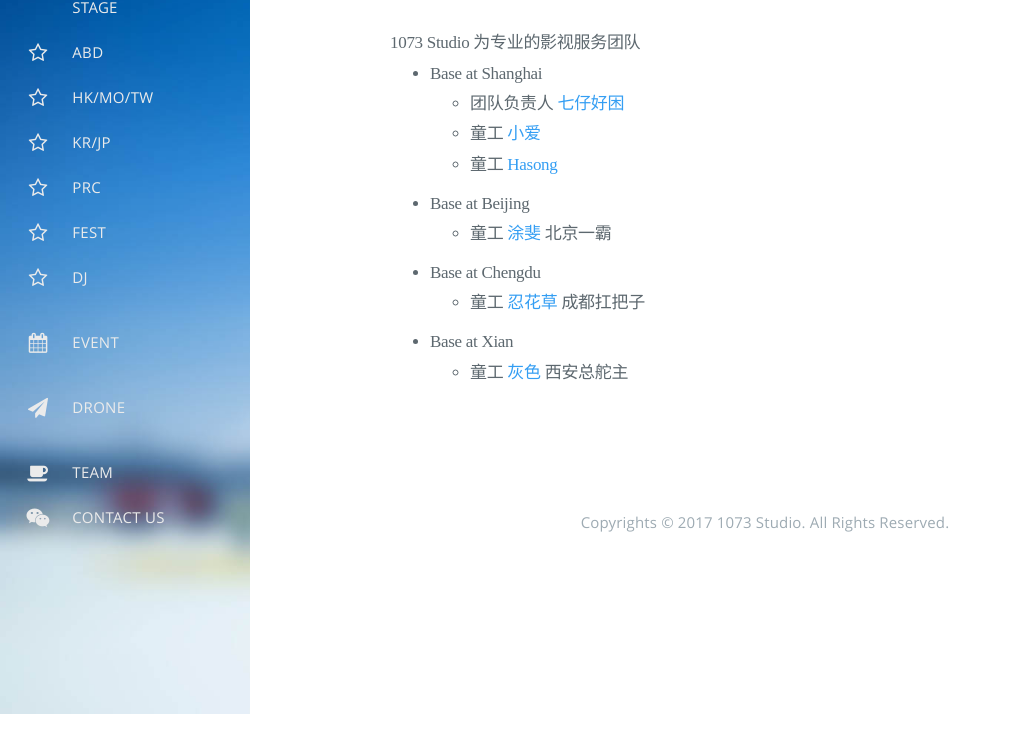
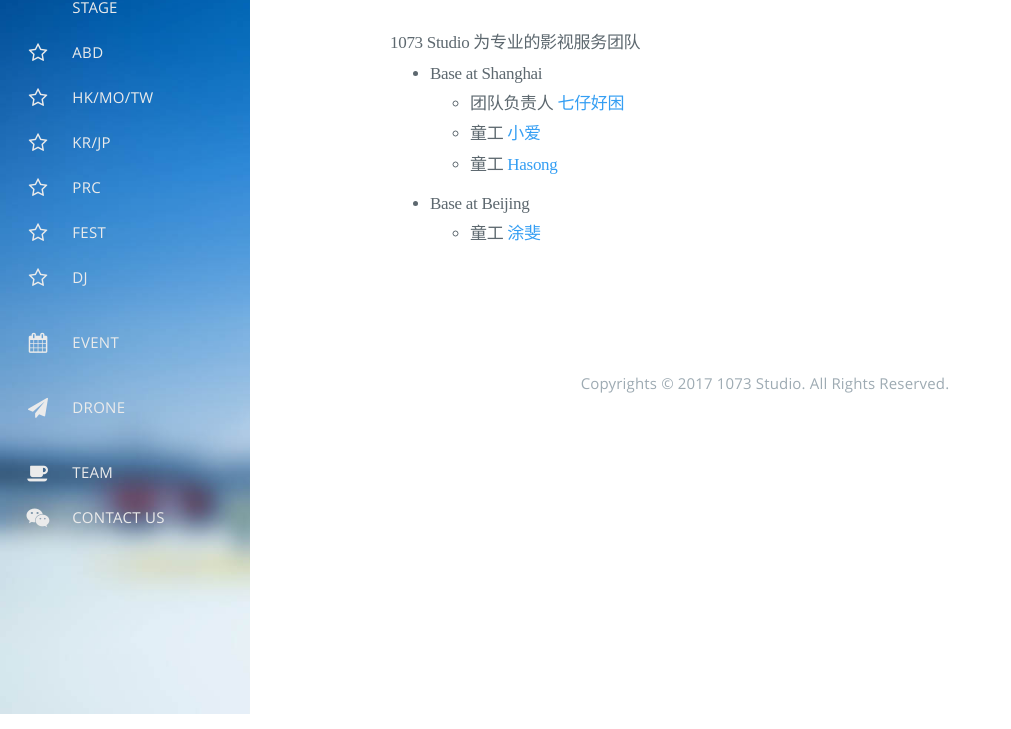
Before and after one commit to 1073Studio/main-site, a plain HTML site: page 1073-team/index.html in a window 1280 px wide. Shown: the part 86-815 px from the top of the page, without its empty margins (0-1011 px from the left). Drawn offline with Linux system fonts and the light colour scheme; some icons are missing; a web font is replaced by a local one.

Commit message:
Site updated: 2017-06-13 00:36:15

```diff
--- a/1073-team/index.html
+++ b/1073-team/index.html
@@ -11,16 +11,16 @@
 
 
 
-    <meta name="description" content="1073 Studio 为专业的影视服务团队  Base at Shanghai 团队负责人    七仔好困 童工        小爱 童工        Hasong   Base at Beijing 童工        涂斐 北京一霸   Base at Chengdu 童工        忍花草 成都扛把子   Base at Xian 童工        灰色 西安总舵主">
+    <meta name="description" content="1073 Studio 为专业的影视服务团队  Base at Shanghai 团队负责人    七仔好困 童工        小爱 童工        Hasong   Base at Beijing 童工        涂斐">
 <meta property="og:type" content="blog">
 <meta property="og:title" content="Team and Corporate sponsors">
 <meta property="og:url" content="http://www.1073studio.com/1073-team/index.html">
 <meta property="og:site_name" content="1073 Studio">
-<meta property="og:description" content="1073 Studio 为专业的影视服务团队  Base at Shanghai 团队负责人    七仔好困 童工        小爱 童工        Hasong   Base at Beijing 童工        涂斐 北京一霸   Base at Chengdu 童工        忍花草 成都扛把子   Base at Xian 童工        灰色 西安总舵主">
-<meta property="og:updated_time" content="2016-07-29T15:08:29.000Z">
+<meta property="og:description" content="1073 Studio 为专业的影视服务团队  Base at Shanghai 团队负责人    七仔好困 童工        小爱 童工        Hasong   Base at Beijing 童工        涂斐">
+<meta property="og:updated_time" content="2017-06-12T16:35:39.000Z">
 <meta name="twitter:card" content="summary">
 <meta name="twitter:title" content="Team and Corporate sponsors">
-<meta name="twitter:description" content="1073 Studio 为专业的影视服务团队  Base at Shanghai 团队负责人    七仔好困 童工        小爱 童工        Hasong   Base at Beijing 童工        涂斐 北京一霸   Base at Chengdu 童工        忍花草 成都扛把子   Base at Xian 童工        灰色 西安总舵主">
+<meta name="twitter:description" content="1073 Studio 为专业的影视服务团队  Base at Shanghai 团队负责人    七仔好困 童工        小爱 童工        Hasong   Base at Beijing 童工        涂斐">
 
 
 
@@ -243,15 +243,7 @@
 </ul>
 </li>
 <li>Base at Beijing<ul>
-<li>童工        <a href="http://weibo.com/n/涂斐_" target="_blank" rel="external">涂斐</a> 北京一霸</li>
-</ul>
-</li>
-<li>Base at Chengdu<ul>
-<li>童工        <a href="http://weibo.com/n/忍花草" target="_blank" rel="external">忍花草</a> 成都扛把子</li>
-</ul>
-</li>
-<li>Base at Xian<ul>
-<li>童工        <a href="http://weibo.com/n/灰色" target="_blank" rel="external">灰色</a> 西安总舵主</li>
+<li>童工        <a href="http://weibo.com/n/涂斐_" target="_blank" rel="external">涂斐</a></li>
 </ul>
 </li>
 </ul>
```
